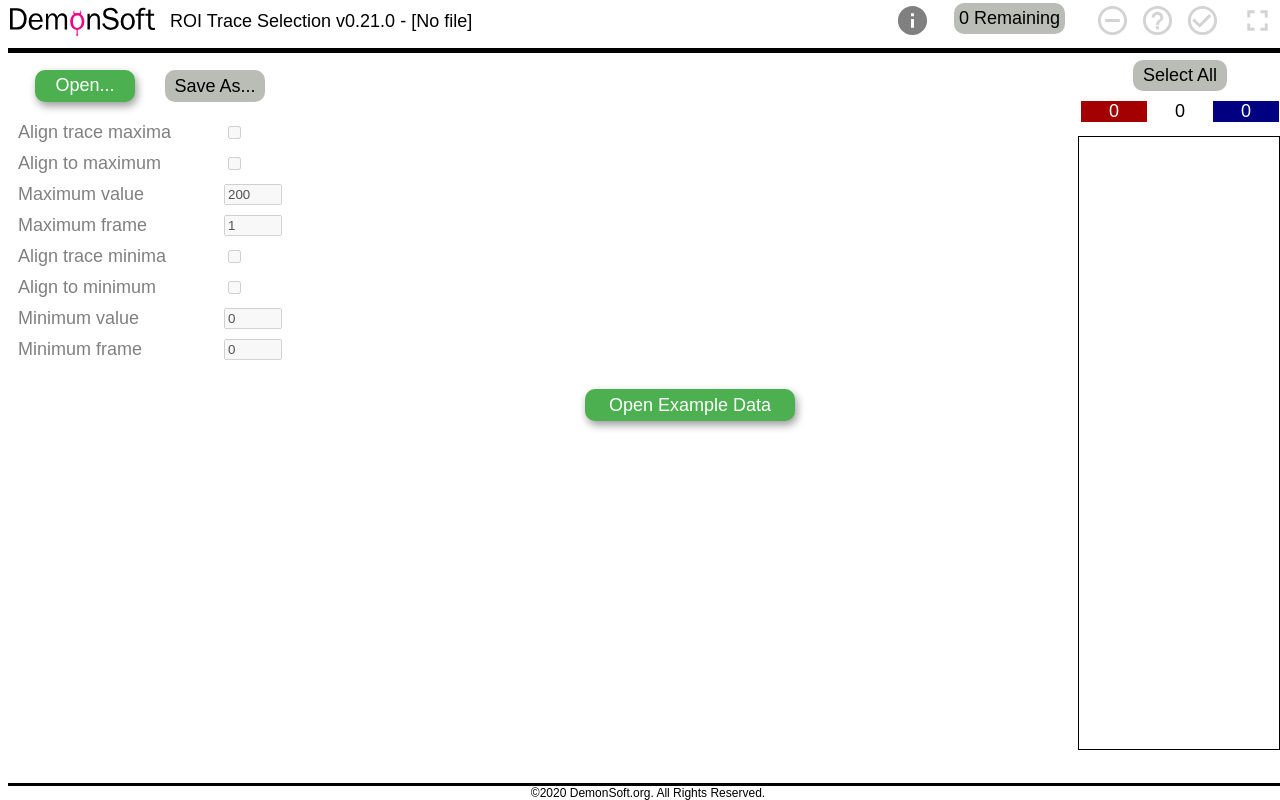
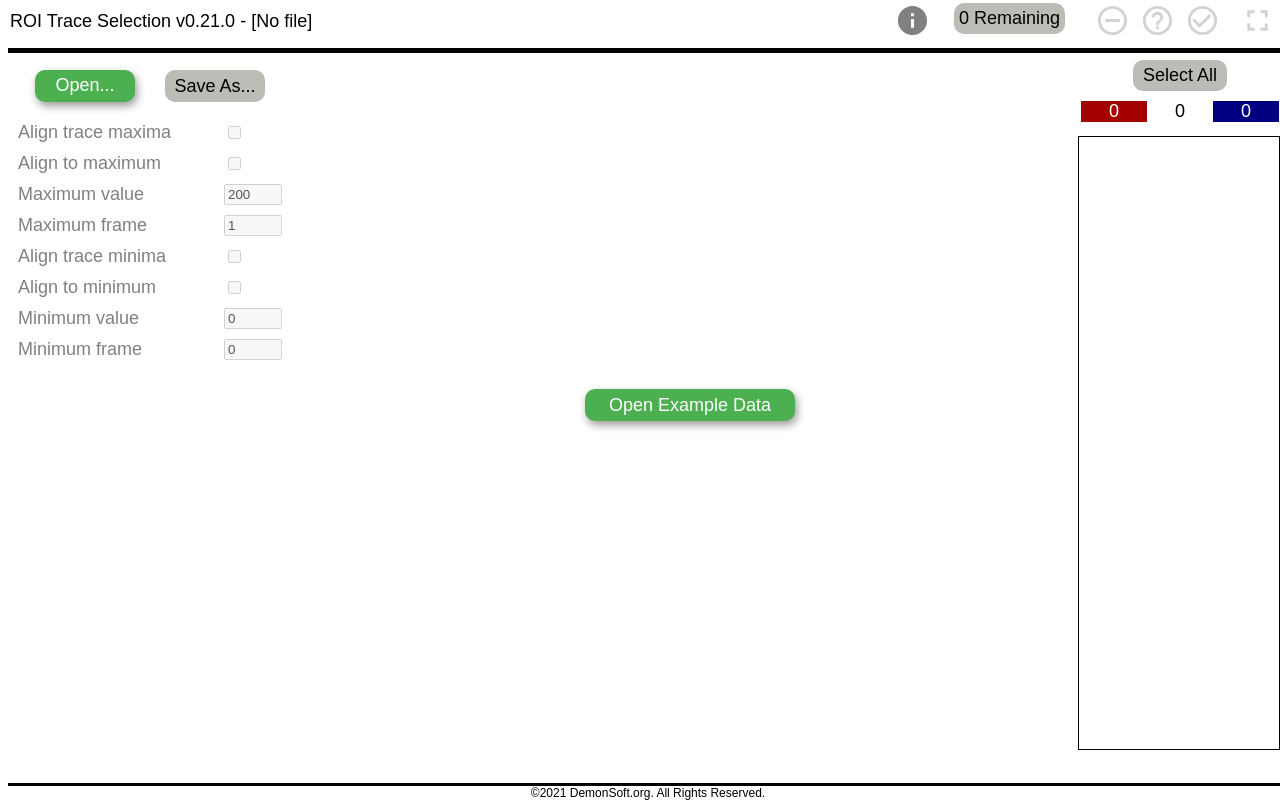
Before and after one commit to donal-s/roi-trace-selector, a React app: page / in a window 1280 px wide. Built offline with nearby package versions, Linux system fonts and the light colour scheme.

Commit message:
Remove branding logo

```diff
--- a/src/components/App.js
+++ b/src/components/App.js
@@ -1,6 +1,5 @@
 import React, { useEffect } from "react";
 import "../roiTraceSelection.css";
-import demonsoftLogo from "../demonsoftLogo-small.svg";
 import RoiSelectionListView from "./RoiSelectionListView.js";
 import TraceAlignmentView from "./TraceAlignmentView.js";
 import FileAccessView from "./FileAccessView.js";
@@ -68,8 +67,6 @@ export default function App() {
   return (
     <div className={"App" + (showSingleTrace ? " scan" : "")}>
       <div id="header">
-        <img id="demonsoftLogo" src={demonsoftLogo} alt="demonsoft logo" />
-
         <div id="appTitle" className="unselectable">
           ROI Trace Selection v{version} -{" "}
           {channel1Filename != null ? channel1Filename : "[No file]"}
@@ -104,7 +101,7 @@ export default function App() {
       <RoiSelectionListView />
 
       <div id="footer" className="unselectable">
-        &copy;2020 DemonSoft.org. All Rights Reserved.
+        &copy;2021 DemonSoft.org. All Rights Reserved.
       </div>
     </div>
   );
--- a/src/roiTraceSelection.css
+++ b/src/roiTraceSelection.css
@@ -27,16 +27,8 @@ div#footer {
 
 div#appTitle {
   position: fixed;
-  left: 170px;
+  left: 10px;
   top: 11px;
-}
-
-img#demonsoftLogo {
-  position: fixed;
-  left: 10px;
-  top: 7px;
-  width: 145px;
-  height: 30px;
 }
 
 div#controlPanel {
```
Also changed, not shown: src/demonsoftLogo-small.svg (deleted).
